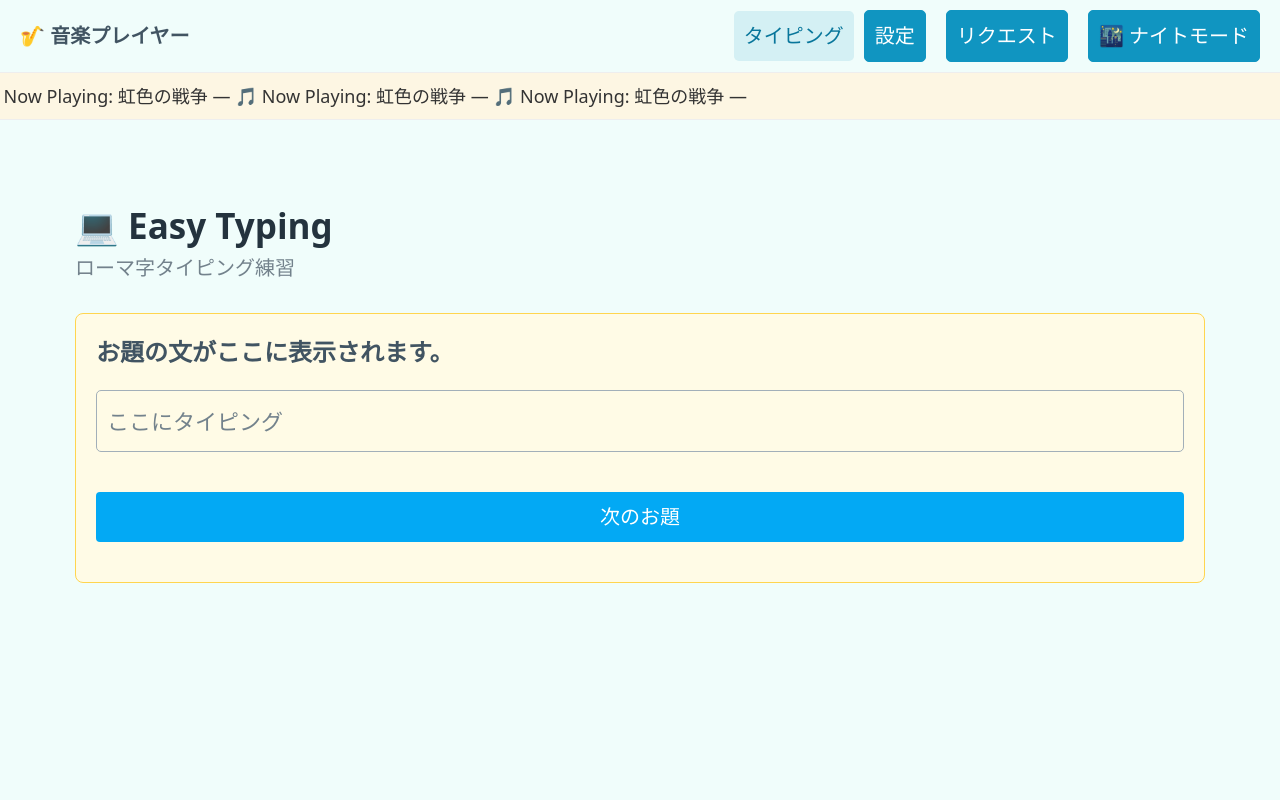
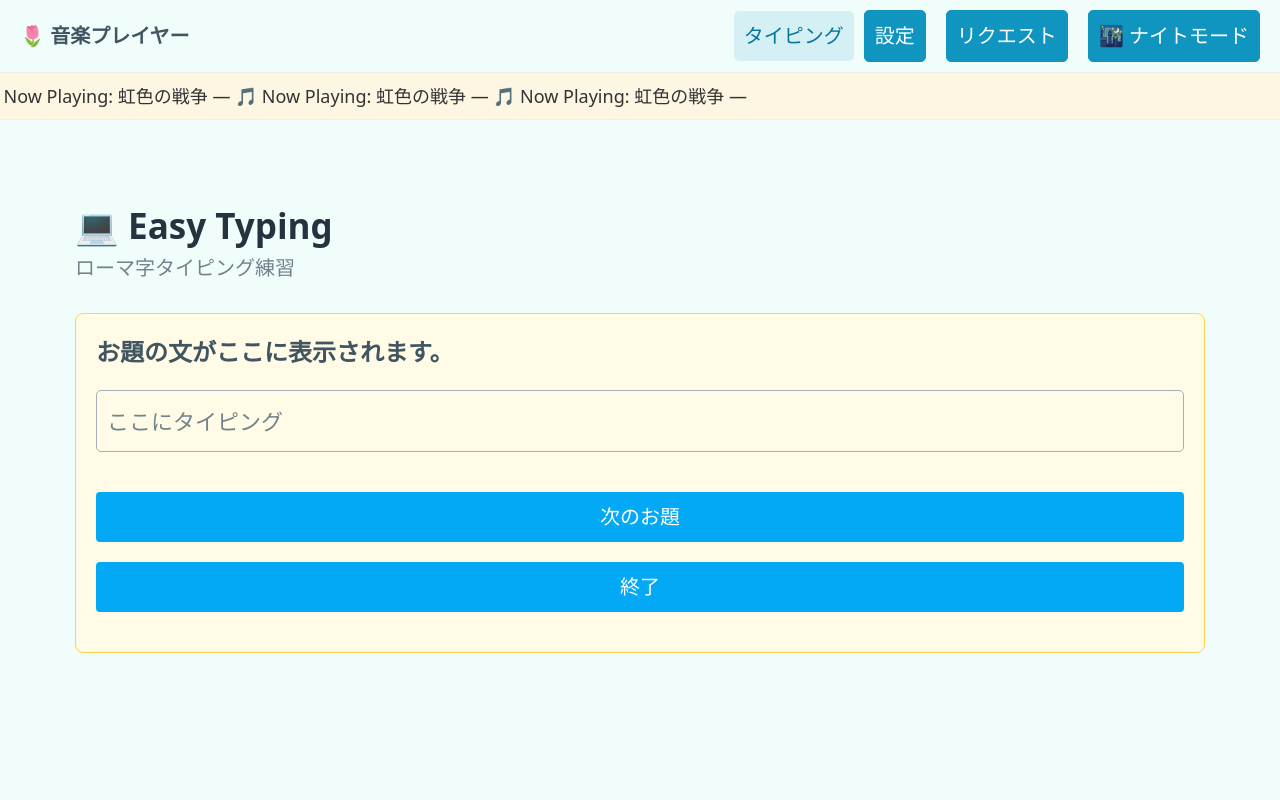
Before and after one commit to Taiju1192/Taiju1192, a website: page public/index.html in a window 1280 px wide. Both pictures are taken after a click on the link "タイピング". Shown: the top 800 px of the page. Drawn offline with nearby package versions, Linux system fonts and the light colour scheme; no server answers.

Commit message:
Update index.html

```diff
--- a/public/index.html
+++ b/public/index.html
@@ -11,7 +11,7 @@
 <body>
   <nav class="container-fluid">
     <ul>
-      <li><strong>🎷 音楽プレイヤー</strong></li>
+      <li><strong>🌷 音楽プレイヤー</strong></li>
     </ul>
     <ul>
       <li><a href="#" id="homeLink">タイピング</a></li>
@@ -62,6 +62,7 @@
           <input type="text" id="typingInput" placeholder="ここにタイピング" autocomplete="off" />
           <p id="typingResult"></p>
           <button id="nextTyping">次のお題</button>
+          <button id="stopTyping">終了</button>
         </div>
       </section>
     </div>
@@ -138,8 +139,9 @@
 
     homeLink.addEventListener("click", (e) => {
       e.preventDefault();
-      musicPlayerSection.style.display = musicPlayerSection.style.display === "none" ? "block" : "none";
-      typingSection.style.display = typingSection.style.display === "none" ? "block" : "none";
+      const showTyping = typingSection.style.display === "none";
+      musicPlayerSection.style.display = showTyping ? "none" : "block";
+      typingSection.style.display = showTyping ? "block" : "none";
     });
   </script>
 </body>
```
